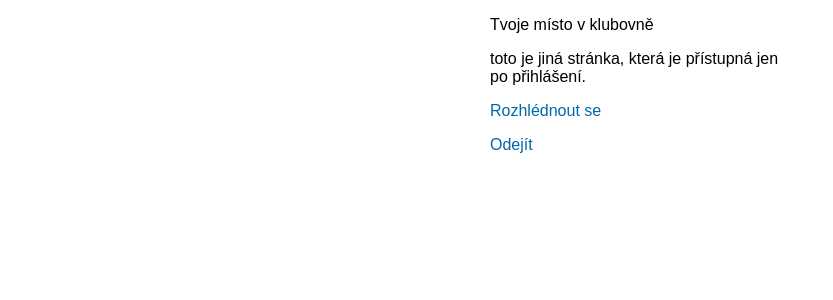
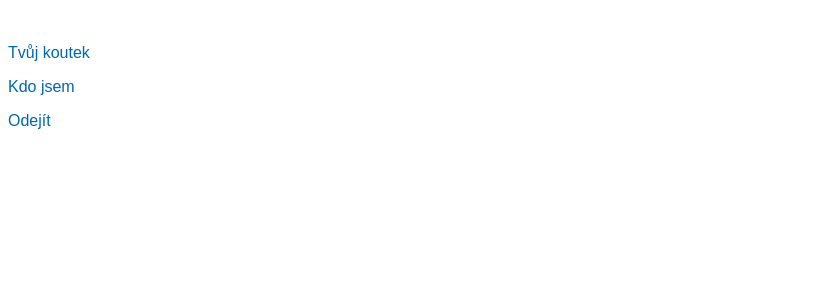
Before and after one commit to SirBaeK/tripleCCC, a PHP site: page /dashboard.php in a window 1280 px wide. Shown: the top 300 px of the page, without its empty margins (0-833 px from the left). Run offline with PHP 8.4, Linux system fonts and the light colour scheme; the visitor is signed in with stand-in values (Sample User, id 1).

Commit message:
second commit

```diff
--- a/dashboard.php
+++ b/dashboard.php
@@ -10,11 +10,17 @@ include("auth.php");
 <link rel="stylesheet" href="css/style.css" />
 </head>
 <body>
-<div class="form">
-<p>Tvoje místo v klubovně</p>
-<p>toto je jiná stránka, která je přístupná jen po přihlášení.</p>
-<p><a href="index.php">Rozhlédnout se</a></p>
-<a href="logout.php">Odejít</a>
+<div class="form-index">
+	<div class="column-center"><p>
+
+	</div>
+	</div>
+ 	<div class="column-left">
+ 		<p><a href="dashboard.php">Tvůj koutek</a></p>
+ 		<p><a href="aboutme.php">Kdo jsem</a></p>
+		<p><a href="logout.php">Odejít</a></p>
+	</div>
 </div>
+
 </body>
 </html>
```
Also changed, not shown: aboutme.php (+5 -10 lines).
